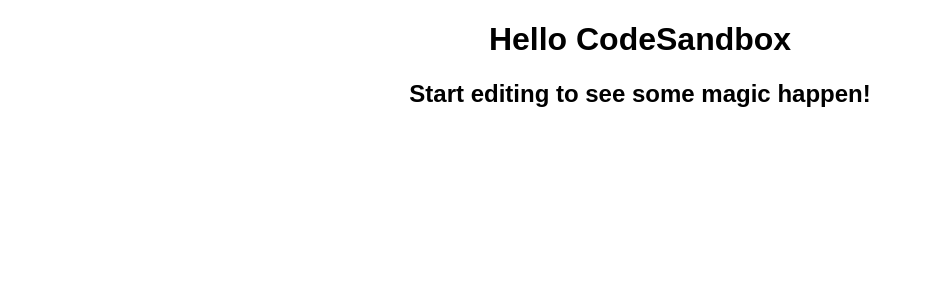
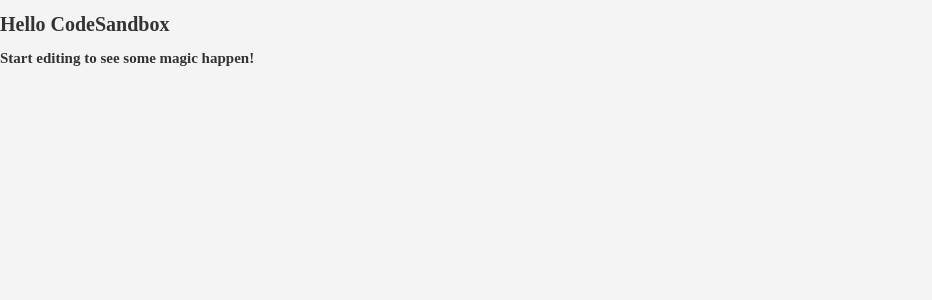
Before and after one commit to aleck-charlie/React_MovieDB, a React (Create React App) app: page / in a window 1280 px wide. Shown: the top 300 px of the page, without its empty margins (0-932 px from the left). Built offline with nearby package versions, Linux system fonts and the light colour scheme.

Commit message:
updated styles added base styles

```diff
--- a/src/styles.css
+++ b/src/styles.css
@@ -1,4 +1,22 @@
-.App {
-  font-family: sans-serif;
-  text-align: center;
+html {
+  font-size: 10px;
 }
+
+* {
+  box-sizing: border-box;
+}
+
+body {
+  margin: 0;
+  padding: 0;
+  background-color: rgb(244, 244, 244);
+  color: #333;
+}
+
+p {
+  font-size: 1.6rem;
+}
+
+small {
+  font-size: 1.2rem;
+}
```
